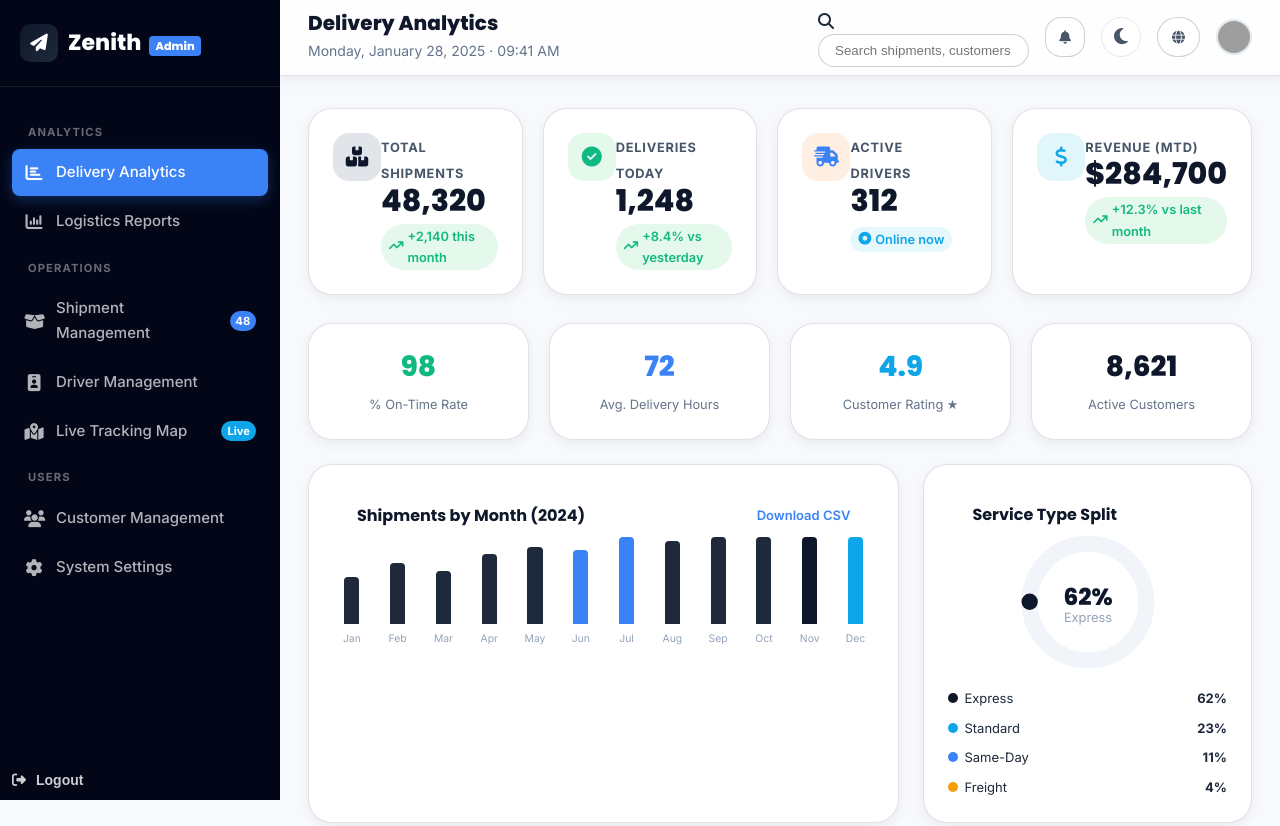
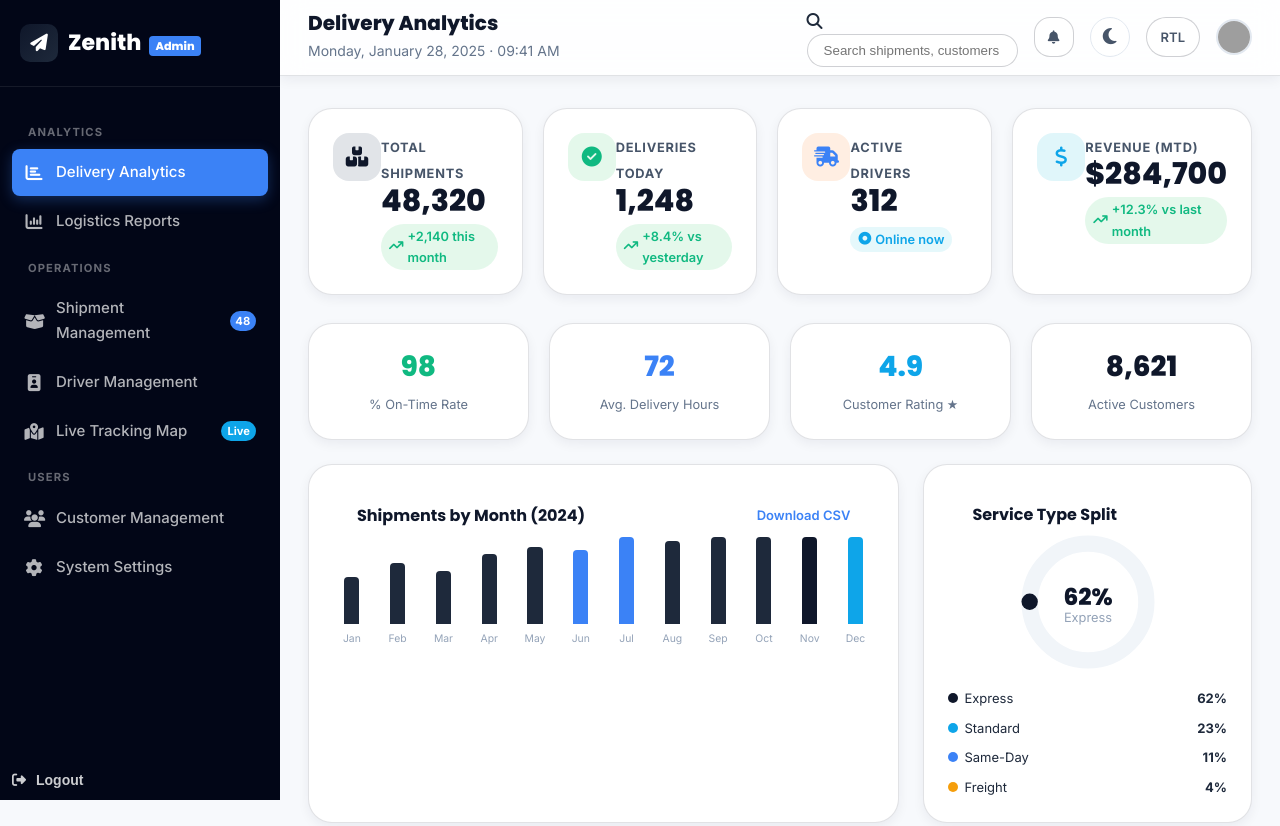
Before and after one commit to venkat2005code/Zenith, a plain HTML site: page dashboard-admin.html in a window 1280 px wide. Shown: the top 826 px of the page. Drawn offline with Linux system fonts and the light colour scheme; grey boxes are pictures that could not be loaded.

Commit message:
Fix dashboard RTL toggle display - add span text element
- Add span element with 'LTR' text to RTL toggle buttons in dashboard-user.html and dashboard-admin.html
- Enables proper text display of active mode (LTR/RTL) when toggling
- Matches RTL toggle implementation in main.js
- Removes unused globe icon to keep consistent with other toggle buttons

```diff
--- a/dashboard-admin.html
+++ b/dashboard-admin.html
@@ -83,8 +83,8 @@
         <button class="theme-toggle" id="dashThemeToggle" title="Toggle Theme">
           <i class="fas fa-moon"></i>
         </button>
-        <button class="topbar-rtl btn btn-sm btn-outline-primary" id="dashRtlToggle">
-          <i class="fas fa-globe"></i>
+        <button class="topbar-rtl btn btn-sm btn-outline-primary" id="dashRtlToggle" title="Toggle RTL/LTR">
+          <span>LTR</span>
         </button>
         <img src="https://randomuser.me/api/portraits/women/44.jpg" alt="Admin" class="topbar-avatar" />
       </div>
```
Also changed, not shown: dashboard-user.html (+2 -2 lines).
